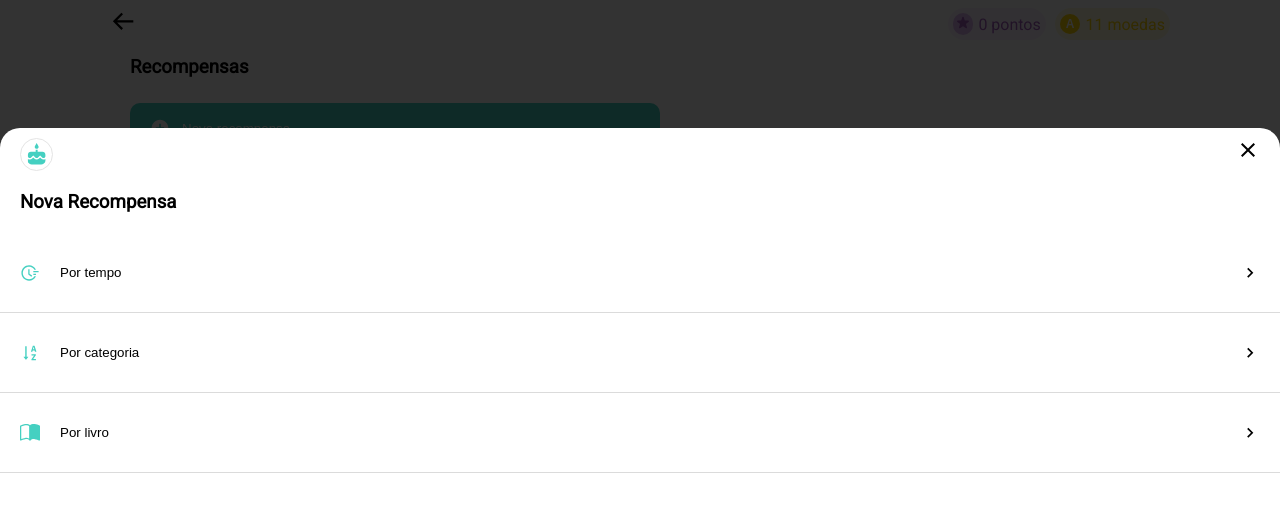
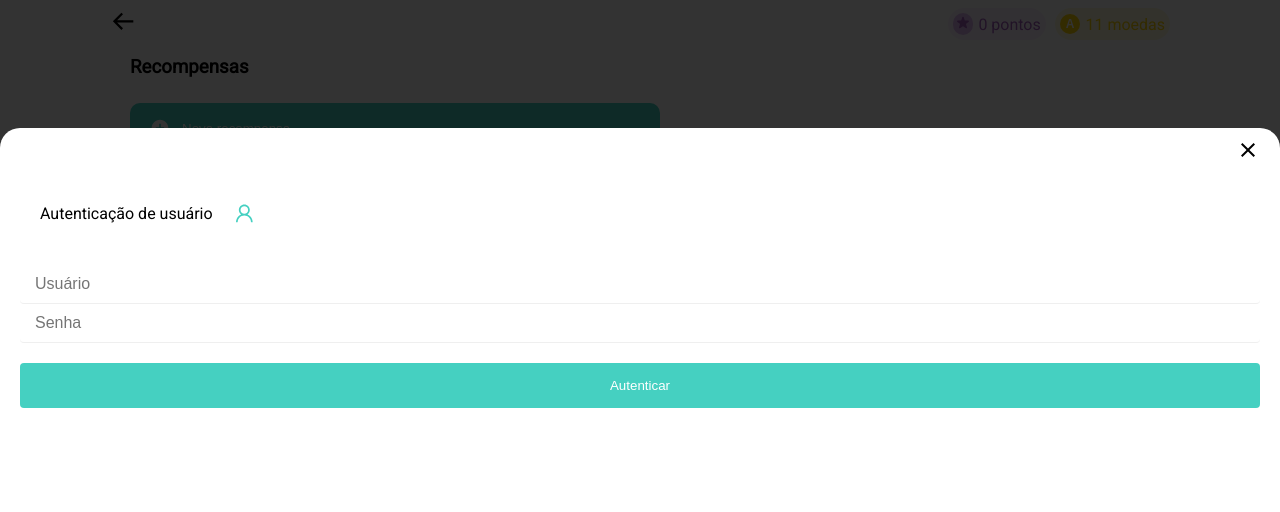
Before and after one commit to karenalmeida18/MHW-DesafioArvore, a React (Create React App) app in the folder Frontend/: page /recompenses in a window 1280 px wide. Both pictures are taken after a click on the button "Nova recompensa". Shown: the top 512 px of the page. Built offline with nearby package versions, Linux system fonts and the light colour scheme.

Commit message:
feat front: adiciona modal de autenticação

```diff
--- a/Frontend/src/components/ModaisRecompenses/costumize.js
+++ b/Frontend/src/components/ModaisRecompenses/costumize.js
@@ -1,27 +1,37 @@
 import React from 'react';
+import { useHistory } from 'react-router-dom';
 
 import { AiOutlineEdit } from 'react-icons/ai';
 import { MdClear } from "react-icons/md";
 
-import { RecompensesBox } from '../ListRecompenses/styles';
-import { Modal, Container, Header, TextArea, Title } from './styles/modais';
+import { Modal, Container, Header, TextArea, Title, CostumizeBox } from './styles/modais';
+import { SubmitButton } from '../ModalLogin/styles';
 
 export default function CustomizeRecompense(props) {
+    const History = useHistory();
 
+    function handleSubmit(){
+        localStorage.clear();
+        History.push('/');
+    }
     return (
         <>
             <Modal >
                 <Container>
-                    <Header style={{justifyContent: "flex-end"}}>
-                        <MdClear onClick={props.onClose}  />
+                    <Header style={{ justifyContent: "flex-end" }}>
+                        <MdClear onClick={props.onClose} />
                     </Header>
                     <Title>
                         <p>Personalize a recompensa <AiOutlineEdit /> </p>
                     </Title>
 
-                    <RecompensesBox>
+                    <CostumizeBox>
                         <TextArea placeholder="escreva aqui" />
-                    </RecompensesBox>
+                        <SubmitButton onClick={handleSubmit}>
+                            <p> Salvar</p>
+                        </SubmitButton>
+                    </CostumizeBox>
+
                 </Container>
 
             </Modal>
--- a/Frontend/src/components/ModaisRecompenses/index.js
+++ b/Frontend/src/components/ModaisRecompenses/index.js
@@ -1,4 +1,4 @@
-import React from 'react';
+import React, { useEffect, useState } from 'react';
 
 import { AiOutlineFieldTime, AiOutlineSortAscending } from 'react-icons/ai';
 import { BsBookHalf } from 'react-icons/bs';
@@ -6,14 +6,17 @@ import { MdCake, MdClear, MdKeyboardArrowRight } from "react-icons/md";
 
 import { RecompensesBox } from '../ListRecompenses/styles';
 import { Modal, Container, Header, Recompense } from './styles/modais';
+import Login from '../ModalLogin';
+import { isLogged } from '../../services/auth'
 
 export default function NewRecompense(props) {
-
     return (
         <>
             <Modal >
-                <Container>
-                    <Header>
+                <Container >
+                    { isLogged() ?
+                        <>
+                            <Header >
                                 <MdCake className='iconHeader' />
                                 <MdClear onClick={props.onClose} />
                             </Header>
@@ -27,14 +30,17 @@ export default function NewRecompense(props) {
 
                                 <Recompense onClick={props.openCategory}>
                                     <p> <AiOutlineSortAscending color='#45D0C1' />
-                         Por categoria </p> <MdKeyboardArrowRight/>
+                                    Por categoria </p> <MdKeyboardArrowRight />
                                 </Recompense>
 
                                 <Recompense onClick={props.openBook}>
                                     <p> <BsBookHalf color='#45D0C1' />
-                         Por livro </p><MdKeyboardArrowRight/>
+                                    Por livro </p><MdKeyboardArrowRight />
                                 </Recompense>
                             </RecompensesBox>
+                        </>
+                        : <Login onClose={props.onClose} />
+                    }
                 </Container>
 
             </Modal>
--- a/Frontend/src/components/ModaisRecompenses/styles/modais.js
+++ b/Frontend/src/components/ModaisRecompenses/styles/modais.js
@@ -80,13 +80,21 @@ export const TextArea = styled.textarea `
        justify-content: space-between;
        background-color: #FFFFFF;
        border-bottom: 1px solid #dbdbdb;
+       margin-bottom: 20px;
 `;
-
+export const CostumizeBox = styled.div `
+       display: flex;
+       padding: 20px;
+       flex-direction: column;
+       border: 0;
+       align-items: center;
+       justify-content: space-between;
+`;
 export const Title = styled.div`
        width: 100%;
        display: flex;
        align-items: center;
-       padding-bottom: 20px;
+       padding: 20px;
        margin-left: 20px;
        p {
           display: flex;
--- /dev/null
+++ b/Frontend/src/components/ModalLogin/index.js
@@ -0,0 +1,53 @@
+import React, { useState } from 'react';
+
+import isAuthenticated from '../../services/auth';
+
+import { AiOutlineUser } from 'react-icons/ai';
+import { MdClear } from "react-icons/md";
+import { FaSpinner } from "react-icons/fa";
+
+import { Header, Title } from '../ModaisRecompenses/styles/modais';
+import { SubmitButton, Form } from './styles';
+
+export default function Login(props) {
+    const [loading, setLoading] = useState(false);
+    const [email, setEmail] = useState("");
+    const [password, setPassword] = useState("");
+    const [isLogged, setIsLogged] = useState(false);
+
+    function handleSubmit(e) {
+        e.preventDefault();
+        if (!email || !password) {
+            console.log("Preencha todos os campos");
+        }
+        else {
+            setLoading(true);
+            if (isAuthenticated(email, password)) {
+                setIsLogged(true);
+            }
+
+            setTimeout(() => {
+                setLoading(false);
+            }, 2000);
+        }
+    }
+
+    return (
+        <>
+            <Header style={{ justifyContent: "flex-end" }}>
+                <MdClear onClick={props.onClose} />
+            </Header>
+            <Title>
+                <p> Autenticação de usuário <AiOutlineUser /> </p>
+            </Title>
+
+            <Form onSubmit={handleSubmit}>
+                <input type="text" placeholder="Usuário" value={email} onChange={e => setEmail(e.target.value)} />
+                <input type="password" placeholder="Senha" value={password} onChange={e => setPassword(e.target.value)} />
+                <SubmitButton loading={loading}  >
+                    {loading ? <FaSpinner /> : <p> Autenticar</p>}
+                </SubmitButton>
+            </Form>
+        </>
+    );
+}
--- /dev/null
+++ b/Frontend/src/components/ModalLogin/styles.js
@@ -0,0 +1,53 @@
+import styled, { keyframes, css } from "styled-components";
+
+export const Form = styled.form`
+    display: flex;
+    flex-direction: column;
+    padding: 20px;
+
+    input{
+        flex: 1;
+        border: 0;
+        border-bottom: 1px solid #eeee;
+        padding: 10px 15px;
+        border-radius: 4px;
+        font-size: 16px;
+    }
+`;
+
+const rotate = keyframes`
+    from{
+        transform: rotate(0deg);
+    }
+    to{
+        transform: rotate(360deg);
+    }
+`;
+
+export const SubmitButton = styled.button.attrs(props => ({
+    type: 'submit',
+    disabled: props.loading,
+}))`
+
+    background-color: #45D0C1;
+    color: #ffff;
+    border: 0;
+    padding:15px 0px;
+    border-radius: 4px;
+    width: 100%;
+    margin-top: 20px;
+
+    display: flex;
+    justify-content: center;
+    align-items: center;
+
+    &[disabled]{
+        cursor: not-allowed;
+        opacity: 0.6;
+    }
+    ${props => props.loading && css`
+        svg {
+            animation: ${rotate} 2s linear infinite;
+        }
+    `}
+`;
--- /dev/null
+++ b/Frontend/src/services/apiTeste.js
@@ -0,0 +1,25 @@
+const data = [
+    {
+        email: "Karen",
+        password: "123"
+    },
+    {
+        email: "Dayana",
+        password: "123"
+    },
+    {
+        email: "Bruna",
+        password: "123"
+    },
+    {
+        email: "Luiza",
+        password: "123",
+    },
+    {
+        email: "Victoria",
+        password: "123"
+    },
+
+];
+
+export default data;
--- /dev/null
+++ b/Frontend/src/services/auth.js
@@ -0,0 +1,17 @@
+//simulando api auth
+import api from './apiTeste';
+export const TOKEN_KEY = "@token-user";
+
+const isAuthenticated = (email) => {
+    let indexUser = api.map(user => user.email).indexOf(email);
+    if (indexUser !== -1) {
+        localStorage.setItem(TOKEN_KEY, indexUser);
+        return TOKEN_KEY;
+    }
+    else return null;
+
+}
+
+export const isLogged = () => localStorage.getItem(TOKEN_KEY) !== null;
+
+export default isAuthenticated;
```
Also changed, not shown: Frontend/src/components/ListRecompenses/styles.js (+4 -4 lines). Lines whose indentation alone changed are shown as unchanged.
